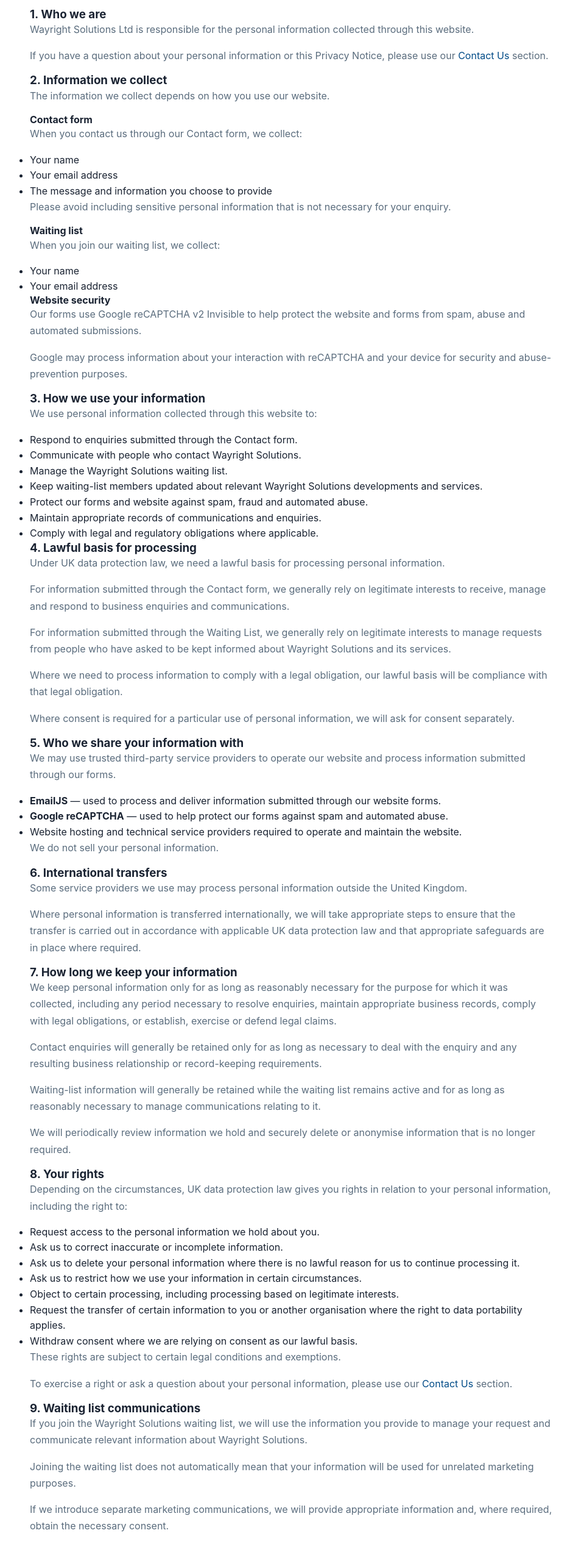
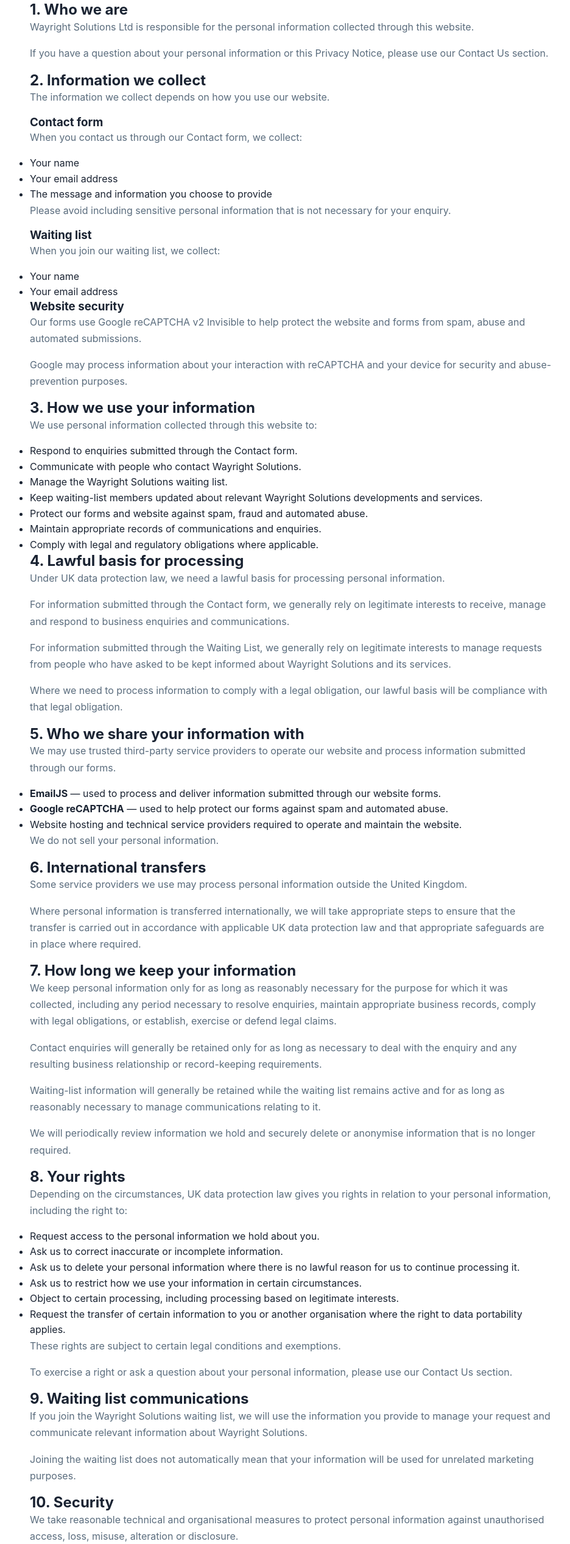
Before and after one commit to EdDev2/WayrightSolutions, a React (Vite) app: page / in a window 1280 px wide. Shown: the part 5480-8012 px from the top of the page at 61% size, without its empty margins (161-1097 px from the left). Built offline with nearby package versions, Linux system fonts and the light colour scheme.

Commit message:
Add separate privacy notice page

```diff
--- /dev/null
+++ b/privacy.html
@@ -0,0 +1,48 @@
+<!DOCTYPE html>
+<html lang="en">
+<head>
+  <meta charset="UTF-8" />
+
+  <meta
+    name="viewport"
+    content="width=device-width, initial-scale=1.0"
+  />
+
+  <title>Privacy Notice - Wayright Solutions</title>
+
+  <link
+    rel="icon"
+    type="image/png"
+    href="/wayright-logo-200h.jpg"
+  />
+
+  <style>
+    * {
+      margin: 0;
+      padding: 0;
+      box-sizing: border-box;
+    }
+
+    body {
+      font-family: inherit;
+      color: #222;
+      background: #fff;
+    }
+
+    a {
+      color: inherit;
+    }
+  </style>
+</head>
+
+<body>
+
+  <div id="root"></div>
+
+  <script
+    type="module"
+    src="/src/privacy.jsx"
+  ></script>
+
+</body>
+</html>
--- a/src/components/PrivacyNotice.jsx
+++ b/src/components/PrivacyNotice.jsx
@@ -2,41 +2,42 @@ import React from 'react'
 
 function PrivacyNotice() {
   return (
-    <section
-      id="privacy"
+    <main
       className="privacy-notice"
-    >
-      <div
-        className="container"
       style={{
         maxWidth: '900px',
         margin: '0 auto',
-          padding: '80px 20px'
+        padding: '60px 20px 80px'
       }}
     >
 
-        <h2 className="section-title">
+      <p style={{ marginBottom: '30px' }}>
+        <a href="/">
+          ← Back to Wayright Solutions
+        </a>
+      </p>
+
+      <h1>
         Privacy Notice
-        </h2>
+      </h1>
 
       <p>
         <strong>Last updated: 21 August 2026</strong>
       </p>
 
       <p>
-          Wayright Solutions Ltd respects your privacy and is
-          committed to protecting the personal information you
-          provide to us.
+        Wayright Solutions Ltd respects your privacy and is committed
+        to protecting the personal information you provide to us.
       </p>
 
       <p>
-          This Privacy Notice explains what information we
-          collect through this website, why we collect it, how
-          we use it, and the rights you have in relation to
-          your personal information.
+        This Privacy Notice explains what information we collect
+        through this website, why we collect it, how we use it,
+        and the rights you have in relation to your personal
+        information.
       </p>
 
-        <h3>1. Who we are</h3>
+      <h2>1. Who we are</h2>
 
       <p>
         Wayright Solutions Ltd is responsible for the personal
@@ -45,25 +46,20 @@ function PrivacyNotice() {
 
       <p>
         If you have a question about your personal information
-          or this Privacy Notice, please use our{' '}
-          <a href="#contact">
-            Contact Us
-          </a>{' '}
-          section.
+        or this Privacy Notice, please use our Contact Us section.
       </p>
 
-        <h3>2. Information we collect</h3>
+      <h2>2. Information we collect</h2>
 
       <p>
         The information we collect depends on how you use our
         website.
       </p>
 
-        <h4>Contact form</h4>
+      <h3>Contact form</h3>
 
       <p>
-          When you contact us through our Contact form, we
-          collect:
+        When you contact us through our Contact form, we collect:
       </p>
 
       <ul>
@@ -77,7 +73,7 @@ function PrivacyNotice() {
         that is not necessary for your enquiry.
       </p>
 
-        <h4>Waiting list</h4>
+      <h3>Waiting list</h3>
 
       <p>
         When you join our waiting list, we collect:
@@ -88,12 +84,12 @@ function PrivacyNotice() {
         <li>Your email address</li>
       </ul>
 
-        <h4>Website security</h4>
+      <h3>Website security</h3>
 
       <p>
-          Our forms use Google reCAPTCHA v2 Invisible to help
-          protect the website and forms from spam, abuse and
-          automated submissions.
+        Our forms use Google reCAPTCHA v2 Invisible to help protect
+        the website and forms from spam, abuse and automated
+        submissions.
       </p>
 
       <p>
@@ -102,17 +98,15 @@ function PrivacyNotice() {
         abuse-prevention purposes.
       </p>
 
-        <h3>3. How we use your information</h3>
+      <h2>3. How we use your information</h2>
 
       <p>
-          We use personal information collected through this
-          website to:
+        We use personal information collected through this website
+        to:
       </p>
 
       <ul>
-          <li>
-            Respond to enquiries submitted through the Contact form.
-          </li>
+        <li>Respond to enquiries submitted through the Contact form.</li>
 
         <li>
           Communicate with people who contact Wayright Solutions.
@@ -128,8 +122,8 @@ function PrivacyNotice() {
         </li>
 
         <li>
-            Protect our forms and website against spam,
-            fraud and automated abuse.
+          Protect our forms and website against spam, fraud
+          and automated abuse.
         </li>
 
         <li>
@@ -138,16 +132,16 @@ function PrivacyNotice() {
         </li>
 
         <li>
-            Comply with legal and regulatory obligations
-            where applicable.
+          Comply with legal and regulatory obligations where
+          applicable.
         </li>
       </ul>
 
-        <h3>4. Lawful basis for processing</h3>
+      <h2>4. Lawful basis for processing</h2>
 
       <p>
-          Under UK data protection law, we need a lawful basis
-          for processing personal information.
+        Under UK data protection law, we need a lawful basis for
+        processing personal information.
       </p>
 
       <p>
@@ -160,23 +154,17 @@ function PrivacyNotice() {
       <p>
         For information submitted through the Waiting List,
         we generally rely on legitimate interests to manage
-          requests from people who have asked to be kept
-          informed about Wayright Solutions and its services.
+        requests from people who have asked to be kept informed
+        about Wayright Solutions and its services.
       </p>
 
       <p>
-          Where we need to process information to comply with
-          a legal obligation, our lawful basis will be compliance
+        Where we need to process information to comply with a
+        legal obligation, our lawful basis will be compliance
         with that legal obligation.
       </p>
 
-        <p>
-          Where consent is required for a particular use of
-          personal information, we will ask for consent
-          separately.
-        </p>
-
-        <h3>5. Who we share your information with</h3>
+      <h2>5. Who we share your information with</h2>
 
       <p>
         We may use trusted third-party service providers to
@@ -186,14 +174,13 @@ function PrivacyNotice() {
 
       <ul>
         <li>
-            <strong>EmailJS</strong> — used to process and
-            deliver information submitted through our website
-            forms.
+          <strong>EmailJS</strong> — used to process and deliver
+          information submitted through our website forms.
         </li>
 
         <li>
-            <strong>Google reCAPTCHA</strong> — used to help
-            protect our forms against spam and automated abuse.
+          <strong>Google reCAPTCHA</strong> — used to help protect
+          our forms against spam and automated abuse.
         </li>
 
         <li>
@@ -206,7 +193,7 @@ function PrivacyNotice() {
         We do not sell your personal information.
       </p>
 
-        <h3>6. International transfers</h3>
+      <h2>6. International transfers</h2>
 
       <p>
         Some service providers we use may process personal
@@ -214,88 +201,76 @@ function PrivacyNotice() {
       </p>
 
       <p>
-          Where personal information is transferred
-          internationally, we will take appropriate steps to
-          ensure that the transfer is carried out in accordance
-          with applicable UK data protection law and that
-          appropriate safeguards are in place where required.
+        Where personal information is transferred internationally,
+        we will take appropriate steps to ensure that the transfer
+        is carried out in accordance with applicable UK data
+        protection law and that appropriate safeguards are in
+        place where required.
       </p>
 
-        <h3>7. How long we keep your information</h3>
+      <h2>7. How long we keep your information</h2>
 
       <p>
-          We keep personal information only for as long as
-          reasonably necessary for the purpose for which it was
-          collected, including any period necessary to resolve
-          enquiries, maintain appropriate business records,
-          comply with legal obligations, or establish, exercise
-          or defend legal claims.
+        We keep personal information only for as long as reasonably
+        necessary for the purpose for which it was collected,
+        including any period necessary to resolve enquiries,
+        maintain appropriate business records, comply with legal
+        obligations, or establish, exercise or defend legal claims.
       </p>
 
       <p>
-          Contact enquiries will generally be retained only for
-          as long as necessary to deal with the enquiry and any
-          resulting business relationship or record-keeping
-          requirements.
+        Contact enquiries will generally be retained only for as
+        long as necessary to deal with the enquiry and any resulting
+        business relationship or record-keeping requirements.
       </p>
 
       <p>
-          Waiting-list information will generally be retained
-          while the waiting list remains active and for as long
-          as reasonably necessary to manage communications
-          relating to it.
+        Waiting-list information will generally be retained while
+        the waiting list remains active and for as long as reasonably
+        necessary to manage communications relating to it.
       </p>
 
       <p>
-          We will periodically review information we hold and
-          securely delete or anonymise information that is no
-          longer required.
+        We will periodically review information we hold and securely
+        delete or anonymise information that is no longer required.
       </p>
 
-        <h3>8. Your rights</h3>
+      <h2>8. Your rights</h2>
 
       <p>
-          Depending on the circumstances, UK data protection law
-          gives you rights in relation to your personal
-          information, including the right to:
+        Depending on the circumstances, UK data protection law gives
+        you rights in relation to your personal information,
+        including the right to:
       </p>
 
       <ul>
         <li>
-            Request access to the personal information we hold
-            about you.
+          Request access to the personal information we hold about you.
         </li>
 
         <li>
-            Ask us to correct inaccurate or incomplete
-            information.
+          Ask us to correct inaccurate or incomplete information.
         </li>
 
         <li>
-            Ask us to delete your personal information where
-            there is no lawful reason for us to continue
-            processing it.
+          Ask us to delete your personal information where there is
+          no lawful reason for us to continue processing it.
         </li>
 
         <li>
-            Ask us to restrict how we use your information in
-            certain circumstances.
+          Ask us to restrict how we use your information in certain
+          circumstances.
         </li>
 
         <li>
-            Object to certain processing, including processing
-            based on legitimate interests.
+          Object to certain processing, including processing based
+          on legitimate interests.
         </li>
 
         <li>
-            Request the transfer of certain information to you
-            or another organisation where the right to data
-            portability applies.
-          </li>
-
-          <li>
-            Withdraw consent where we are relying on consent
-            as our lawful basis.
+          Request the transfer of certain information to you or
+          another organisation where the right to data portability
+          applies.
         </li>
       </ul>
 
@@ -305,56 +280,43 @@ function PrivacyNotice() {
       </p>
 
       <p>
-          To exercise a right or ask a question about your
-          personal information, please use our{' '}
-          <a href="#contact">
-            Contact Us
-          </a>{' '}
-          section.
+        To exercise a right or ask a question about your personal
+        information, please use our Contact Us section.
       </p>
 
-        <h3>9. Waiting list communications</h3>
+      <h2>9. Waiting list communications</h2>
 
       <p>
-          If you join the Wayright Solutions waiting list, we
-          will use the information you provide to manage your
-          request and communicate relevant information about
-          Wayright Solutions.
+        If you join the Wayright Solutions waiting list, we will
+        use the information you provide to manage your request
+        and communicate relevant information about Wayright Solutions.
       </p>
 
       <p>
-          Joining the waiting list does not automatically mean
-          that your information will be used for unrelated
-          marketing purposes.
+        Joining the waiting list does not automatically mean that
+        your information will be used for unrelated marketing
+        purposes.
+      </p>
+
+      <h2>10. Security</h2>
+
+      <p>
+        We take reasonable technical and organisational measures
+        to protect personal information against unauthorised
+        access, loss, misuse, alteration or disclosure.
       </p>
 
       <p>
-          If we introduce separate marketing communications,
-          we will provide appropriate information and, where
-          required, obtain the necessary consent.
+        However, no method of transmitting or storing information
+        electronically can be guaranteed to be completely secure.
       </p>
 
-        <h3>10. Security</h3>
+      <h2>11. Third-party services</h2>
 
       <p>
-          We take reasonable technical and organisational
-          measures to protect personal information against
-          unauthorised access, loss, misuse, alteration or
-          disclosure.
-        </p>
-
-        <p>
-          However, no method of transmitting or storing
-          information electronically can be guaranteed to be
-          completely secure.
-        </p>
-
-        <h3>11. Third-party services</h3>
-
-        <p>
-          Our website uses third-party services, including
-          EmailJS and Google reCAPTCHA, to provide email
-          delivery and security functionality.
+        Our website uses third-party services, including EmailJS
+        and Google reCAPTCHA, to provide email delivery and
+        security functionality.
       </p>
 
       <p>
@@ -362,7 +324,7 @@ function PrivacyNotice() {
         with their own privacy policies and terms.
       </p>
 
-        <h3>12. Complaints</h3>
+      <h2>12. Complaints</h2>
 
       <p>
         If you have concerns about how we have handled your
@@ -377,40 +339,35 @@ function PrivacyNotice() {
         Commissioner's Office (ICO).
       </p>
 
-        <p>
-          More information about the ICO and making a complaint
-          is available from the ICO's website.
-        </p>
-
-        <h3>13. Changes to this Privacy Notice</h3>
+      <h2>13. Changes to this Privacy Notice</h2>
 
       <p>
-          We may update this Privacy Notice from time to time
-          to reflect changes to our services, website,
-          technology, legal requirements or how we process
-          personal information.
+        We may update this Privacy Notice from time to time to
+        reflect changes to our services, website, technology,
+        legal requirements or how we process personal information.
       </p>
 
       <p>
-          The latest version will always be made available on
-          this website, with the date of the latest update shown
-          at the top of the notice.
+        The latest version will always be made available on this
+        website, with the date of the latest update shown at the
+        top of the notice.
       </p>
 
-        <h3>14. Contact</h3>
+      <h2>14. Contact</h2>
 
       <p>
-          If you have any questions about this Privacy Notice
-          or how Wayright Solutions handles personal information,
-          please use our{' '}
-          <a href="#contact">
-            Contact Us
-          </a>{' '}
-          section.
+        If you have any questions about this Privacy Notice or
+        how Wayright Solutions handles personal information,
+        please use our Contact Us section.
       </p>
 
-      </div>
-    </section>
+      <p style={{ marginTop: '40px' }}>
+        <a href="/">
+          ← Back to Wayright Solutions
+        </a>
+      </p>
+
+    </main>
   )
 }
 
--- a/src/components/WaitingList.css
+++ b/src/components/WaitingList.css
@@ -117,7 +117,6 @@
     width: 100%;
   }
 }
-
 .privacy-form-notice {
   margin-top: 14px;
   font-size: 0.82rem;
```
Also changed, not shown: src/components/Contact.jsx (+8 -31 lines), src/components/Footer.jsx (+11 -1 lines), src/components/WaitingList.jsx (+5 -31 lines), src/privacy.jsx (added, +18 -0 lines). Lines whose indentation alone changed are shown as unchanged.
